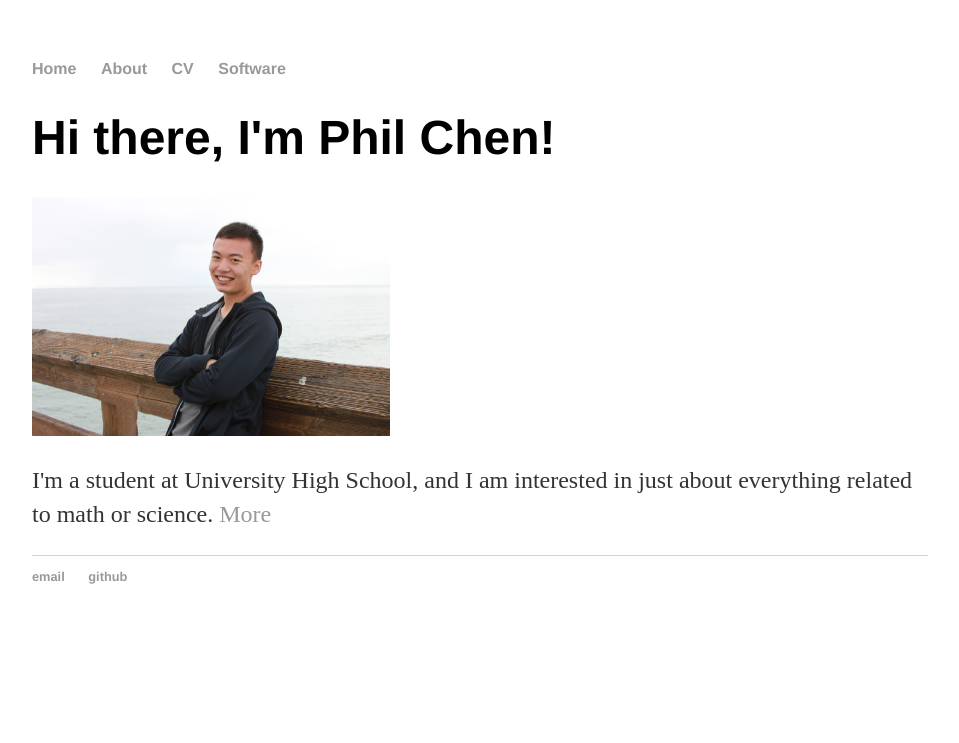
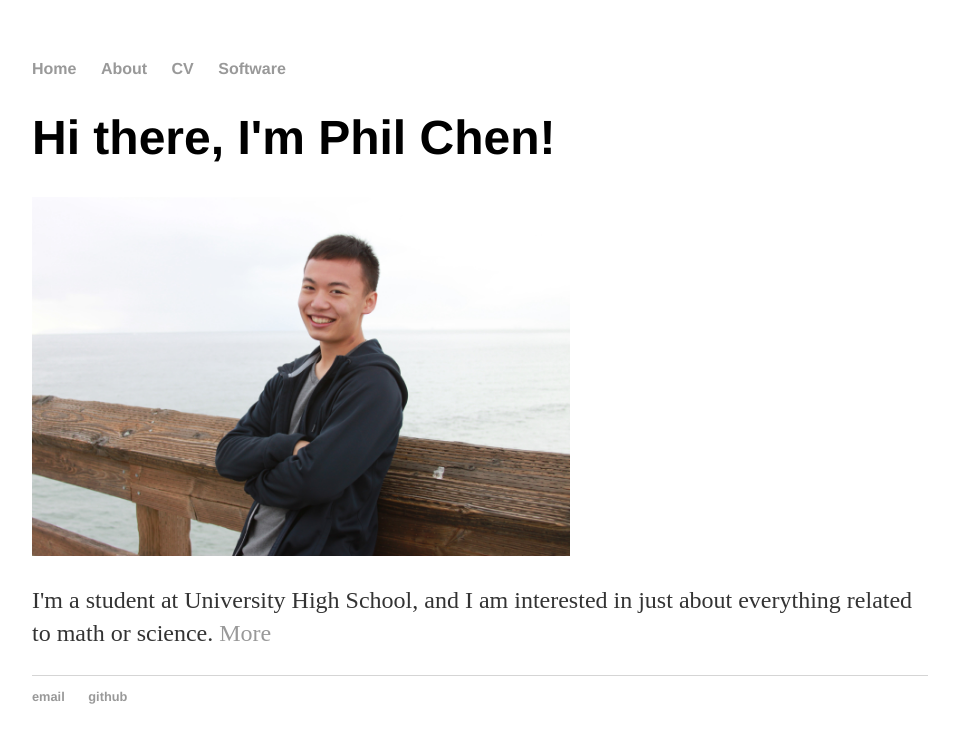
Before and after one commit to philhchen/philhchen.github.io, a Jekyll site: the page built from index.html, in a window 1280 px wide. Shown: the top 743 px of the page, without its empty margins (160-1119 px from the left). Built offline with Jekyll 4.4.1, drawn with Linux system fonts in a browser that asks for light colours.

Commit message:
Update index.html

```diff
--- a/index.html
+++ b/index.html
@@ -5,7 +5,7 @@ title: Phil Chen
 <div class="blurb">
 	<h1>Hi there, I'm Phil Chen!</h1>
 	<div class="col-sm-4">
-	<img  src="img/pchen_pfp.jpg" style="width: 40%; height: 40%">
+	<img  src="img/pchen_pfp.jpg" style="width: 60%; height: 60%">
 	</div>
 	<p>I'm a student at University High School, and I am interested in just about everything related to math or science. <a href="/about">More</a></p>
 </div><!-- /.blurb -->
```
